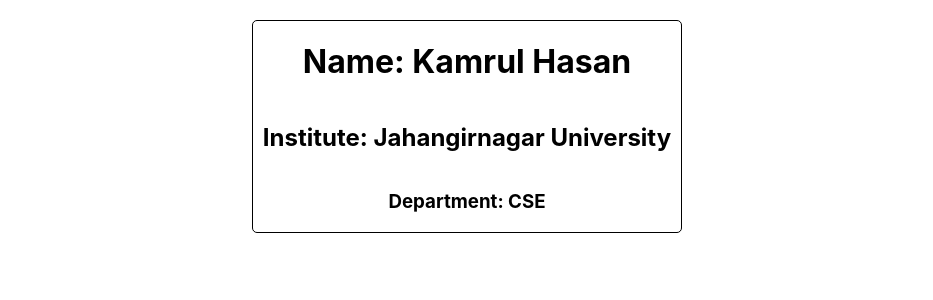
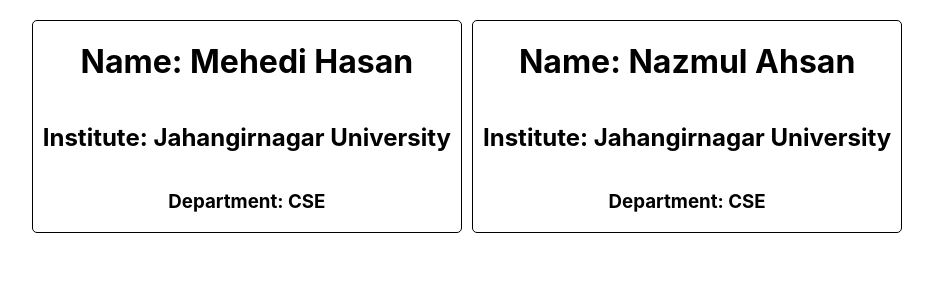
Before and after one commit to bongodev/react-js, a React (Create React App) app: page / in a window 1280 px wide. Shown: the top 300 px of the page, without its empty margins (173-1106 px from the left). Built offline with nearby package versions, Linux system fonts and the light colour scheme.

Commit message:
add props and use props

```diff
--- a/src/App.js
+++ b/src/App.js
@@ -1,23 +1,32 @@
 import './App.css';
 
-function Student() {
-  const name = 'Kamrul Hasan';
-  const institute = 'Jahangirnagar University';
-  const department = 'CSE';
-
+function Student(props) {
   return (
     <div className="student">
-      <h1>{`Name: ${name}`}</h1>
-      <h2>{`Institute: ${institute}`}</h2>
-      <h3>{`Department: ${department}`}</h3>
+      <h1>{`Name: ${props.name}`}</h1>
+      <h2>{`Institute: ${props.institute}`}</h2>
+      <h3>{`Department: ${props.department}`}</h3>
     </div>
   );
 }
 
 function App() {
+  const student1 = {
+    name: 'Mehedi Hasan',
+    institute: 'Jahangirnagar University',
+    department: 'CSE',
+  };
+
+  const student2 = {
+    name: 'Nazmul Ahsan',
+    institute: 'Jahangirnagar University',
+    department: 'CSE',
+  };
+
   return (
     <div className="App">
-      <Student></Student>
+      <Student {...student1}></Student>
+      <Student {...student2}></Student>
     </div>
   );
 }
```
